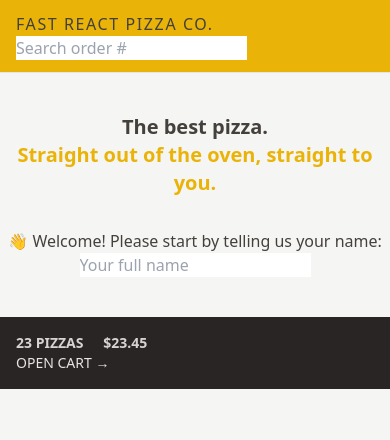
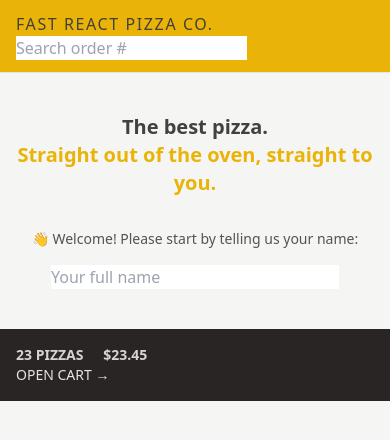
Before and after one commit to Elena-Cr/fast-react-pizza, a React (Vite) app: page / in a window 390 px wide. Shown: the top 440 px of the page. Built offline with nearby package versions, Linux system fonts and the light colour scheme.

Commit message:
update the styling to a more responsive one

```diff
--- a/src/features/user/CreateUser.jsx
+++ b/src/features/user/CreateUser.jsx
@@ -1,7 +1,7 @@
-import { useState } from 'react';
+import { useState } from "react";
 
 function CreateUser() {
-  const [username, setUsername] = useState('');
+  const [username, setUsername] = useState("");
 
   function handleSubmit(e) {
     e.preventDefault();
@@ -9,16 +9,19 @@ function CreateUser() {
 
   return (
     <form onSubmit={handleSubmit}>
-      <p>👋 Welcome! Please start by telling us your name:</p>
+      <p className="mb-4 text-sm text-stone-600 md:text-base">
+        👋 Welcome! Please start by telling us your name:
+      </p>
 
       <input
         type="text"
         placeholder="Your full name"
         value={username}
         onChange={(e) => setUsername(e.target.value)}
+        className="w-72"
       />
 
-      {username !== '' && (
+      {username !== "" && (
         <div>
           <button>Start ordering</button>
         </div>
```
